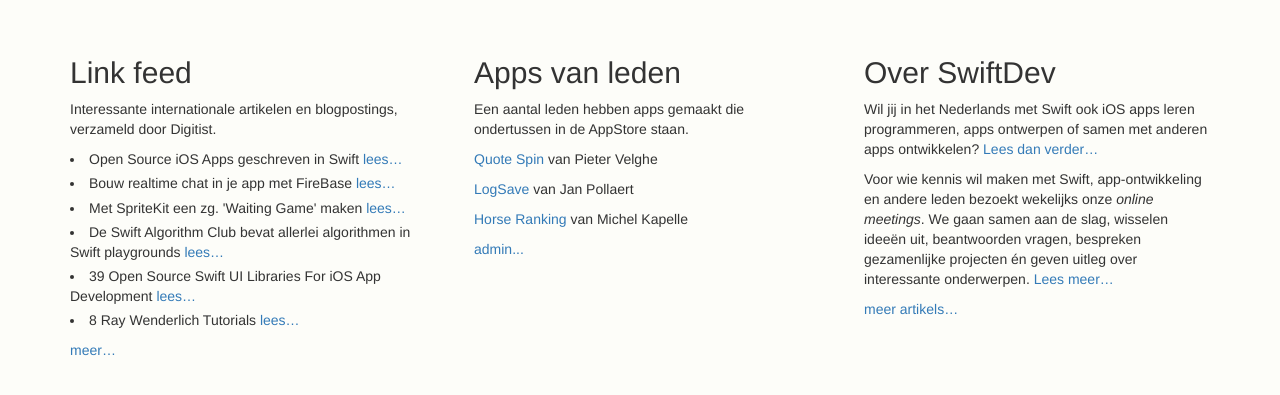
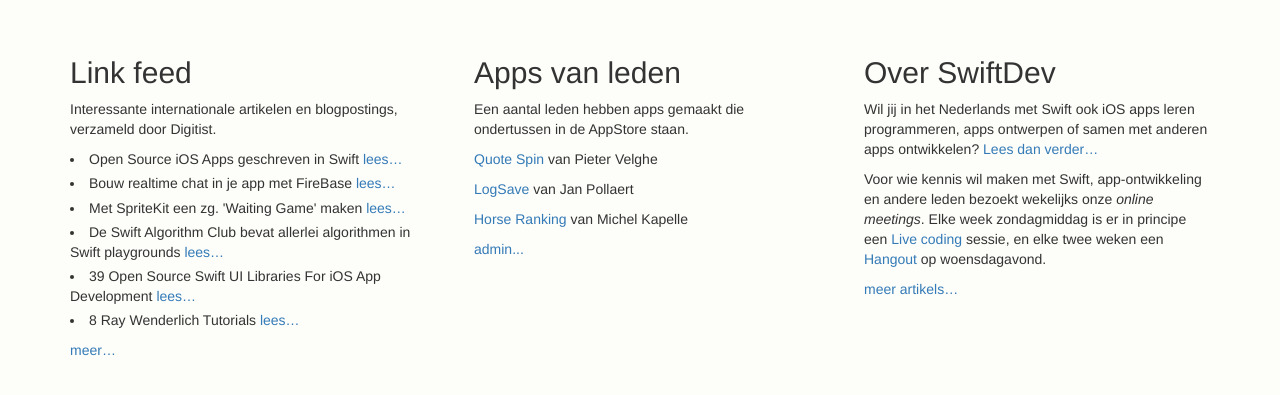
Before and after one commit to swiftdevnl/Website, a PHP site: page / in a window 1280 px wide. Shown: the part 335-730 px from the top of the page. Run offline with PHP 8.4, Linux system fonts and the light colour scheme; a stand-in replaces the project's code that opens the database connection.

Commit message:
Hangouts artikel

```diff
--- /dev/null
+++ b/artikels/hangouts/index.php
@@ -0,0 +1,2 @@
+<?php
+require_once("../../artikel.php");
--- a/index.php
+++ b/index.php
@@ -152,9 +152,9 @@ $linkfeed = array_slice($linkfeed, 0, 6);
 
                     <p>
                         Voor wie kennis wil maken met Swift, app-ontwikkeling en andere leden bezoekt wekelijks
-                        onze <em>online meetings</em>. We gaan samen aan de slag, wisselen ideeën uit, beantwoorden vragen,
-                        bespreken gezamenlijke projecten én geven uitleg over interessante onderwerpen.
-                        <a href="artikels/meetings">Lees meer&hellip;</a>
+                        onze <em>online meetings</em>.
+						Elke week zondagmiddag is er in principe een <a href="artikels/live-coding">Live coding</a> sessie,
+						en elke twee weken een <a href="artikels/hangouts">Hangout</a> op woensdagavond.
                     </p>
 
                     <p><a href="artikels/overzicht">meer artikels&hellip;</a>
```
Also changed, not shown: artikels/hangouts/content.html (added, +30 -0 lines).
